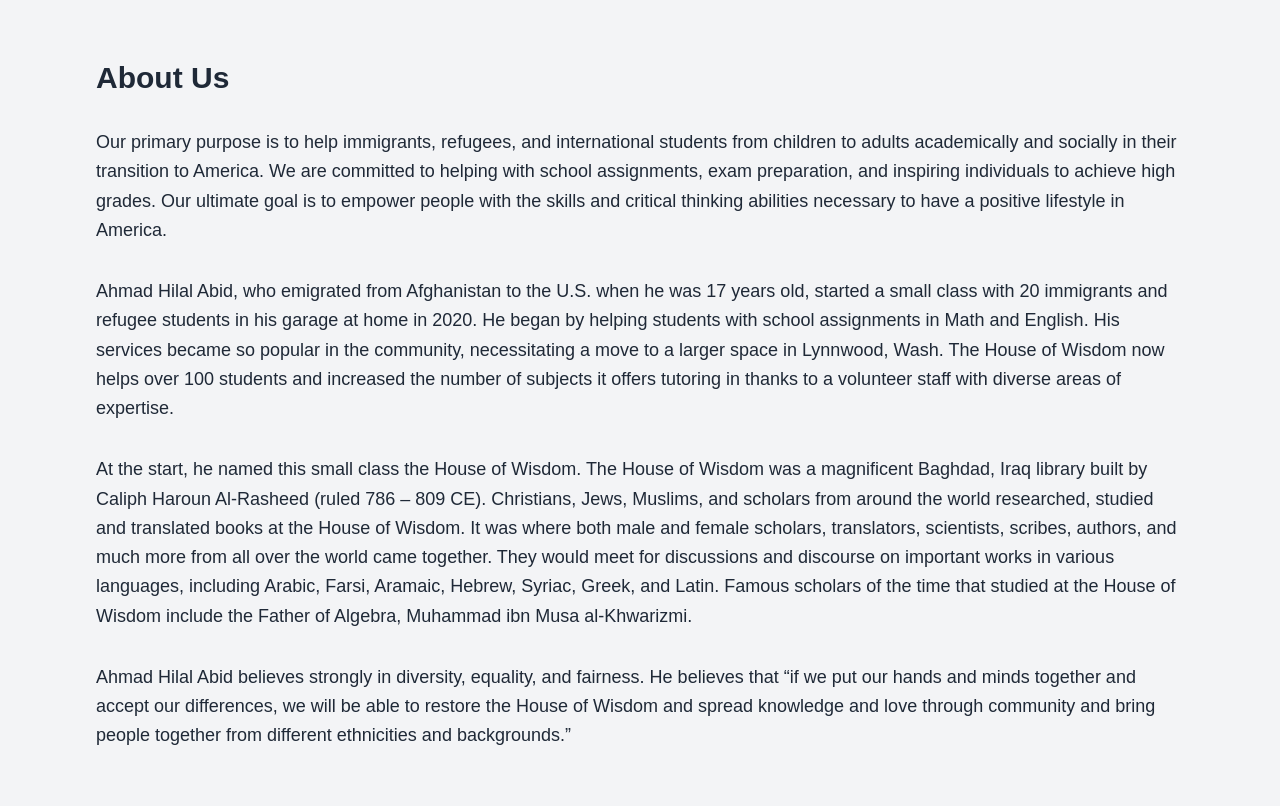
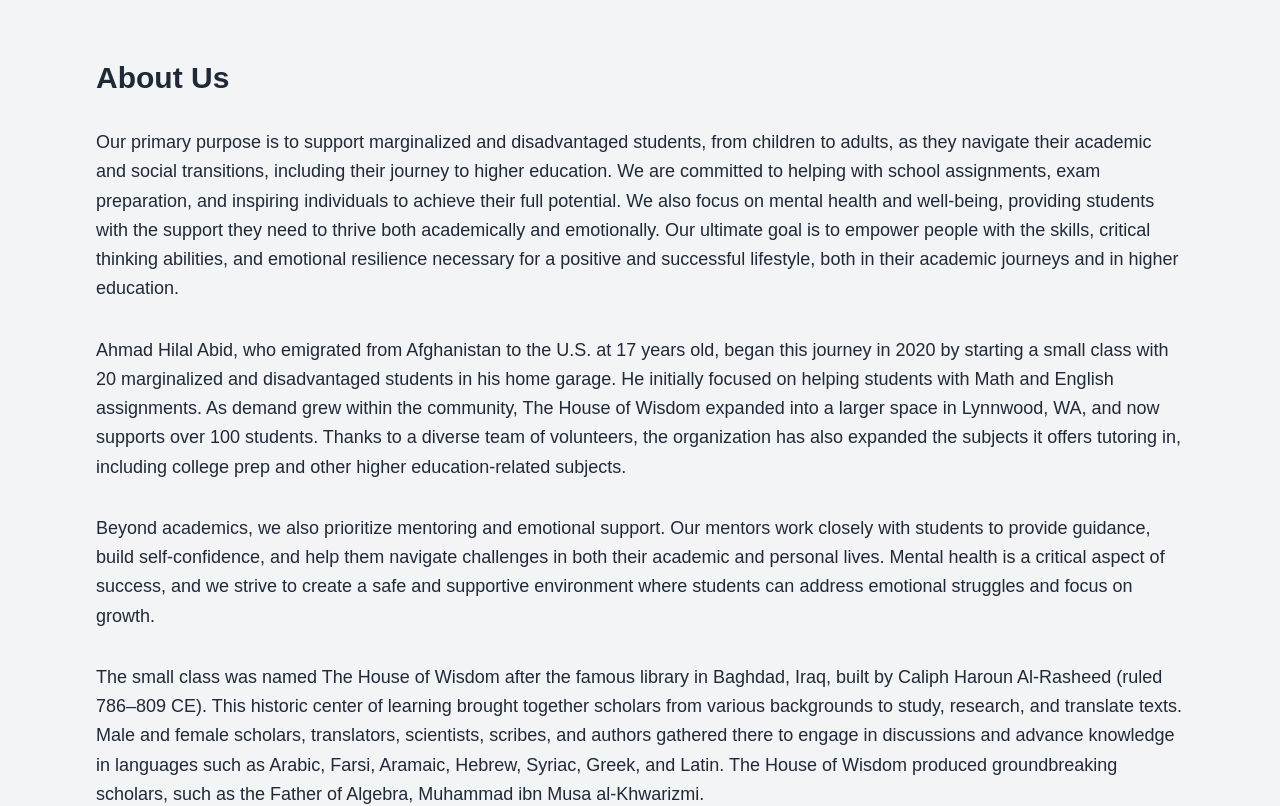
Before and after one commit to HouseOfWisdomProject/liveSiteHOW, a Next.js app in the folder houseofwisdom-website/: page / in a window 1280 px wide. Shown: the part 1180-1986 px from the top of the page. Built offline with nearby package versions, Linux system fonts and the light colour scheme.

Commit message:
Change About US

```diff
--- a/houseofwisdom-website/src/app/page.jsx
+++ b/houseofwisdom-website/src/app/page.jsx
@@ -88,32 +88,22 @@
         <div className="max-w-6xl mx-auto px-4 sm:px-6 lg:px-8">
           <h2 className="text-3xl font-bold text-gray-800 mb-8">About Us</h2>
           <p className="text-lg leading-relaxed mb-8">
-            Our primary purpose is to help immigrants, refugees, and international students from children to adults
-            academically and socially in their transition to America. We are committed to helping with school
-            assignments, exam preparation, and inspiring individuals to achieve high grades. Our ultimate goal is to
-            empower people with the skills and critical thinking abilities necessary to have a positive lifestyle in
-            America.
+            Our primary purpose is to support marginalized and disadvantaged students, from children to adults, as they navigate their academic and social transitions, including their journey to higher education. We are committed to helping with school assignments, exam preparation, and inspiring individuals to achieve their full potential. We also focus on mental health and well-being, providing students with the support they need to thrive both academically and emotionally. Our ultimate goal is to empower people with the skills, critical thinking abilities, and emotional resilience necessary for a positive and successful lifestyle, both in their academic journeys and in higher education.
           </p>
           <p className="text-lg leading-relaxed mb-8">
-            Ahmad Hilal Abid, who emigrated from Afghanistan to the U.S. when he was 17 years old, started a small class
-            with 20 immigrants and refugee students in his garage at home in 2020. He began by helping students with
-            school assignments in Math and English. His services became so popular in the community, necessitating a move
-            to a larger space in Lynnwood, Wash. The House of Wisdom now helps over 100 students and increased the number
-            of subjects it offers tutoring in thanks to a volunteer staff with diverse areas of expertise.
+            Ahmad Hilal Abid, who emigrated from Afghanistan to the U.S. at 17 years old, began this journey in 2020 by starting a small class with 20 marginalized and disadvantaged students in his home garage. He initially focused on helping students with Math and English assignments. As demand grew within the community, The House of Wisdom expanded into a larger space in Lynnwood, WA, and now supports over 100 students. Thanks to a diverse team of volunteers, the organization has also expanded the subjects it offers tutoring in, including college prep and other higher education-related subjects.
           </p>
           <p className="text-lg leading-relaxed mb-8">
-            At the start, he named this small class the House of Wisdom. The House of Wisdom was a magnificent Baghdad,
-            Iraq library built by Caliph Haroun Al-Rasheed (ruled 786 – 809 CE). Christians, Jews, Muslims, and scholars
-            from around the world researched, studied and translated books at the House of Wisdom. It was where both male
-            and female scholars, translators, scientists, scribes, authors, and much more from all over the world came
-            together. They would meet for discussions and discourse on important works in various languages, including
-            Arabic, Farsi, Aramaic, Hebrew, Syriac, Greek, and Latin. Famous scholars of the time that studied at the
-            House of Wisdom include the Father of Algebra, Muhammad ibn Musa al-Khwarizmi.
+            Beyond academics, we also prioritize mentoring and emotional support. Our mentors work closely with students to provide guidance, build self-confidence, and help them navigate challenges in both their academic and personal lives. Mental health is a critical aspect of success, and we strive to create a safe and supportive environment where students can address emotional struggles and focus on growth.
           </p>
           <p className="text-lg leading-relaxed mb-8">
-            Ahmad Hilal Abid believes strongly in diversity, equality, and fairness. He believes that “if we put our hands
-            and minds together and accept our differences, we will be able to restore the House of Wisdom and spread
-            knowledge and love through community and bring people together from different ethnicities and backgrounds.”
+            The small class was named The House of Wisdom after the famous library in Baghdad, Iraq, built by Caliph Haroun Al-Rasheed (ruled 786–809 CE). This historic center of learning brought together scholars from various backgrounds to study, research, and translate texts. Male and female scholars, translators, scientists, scribes, and authors gathered there to engage in discussions and advance knowledge in languages such as Arabic, Farsi, Aramaic, Hebrew, Syriac, Greek, and Latin. The House of Wisdom produced groundbreaking scholars, such as the Father of Algebra, Muhammad ibn Musa al-Khwarizmi.
+          </p>
+          <p className="text-lg leading-relaxed mb-8">
+            Ahmad Hilal Abid believes deeply in diversity, equality, and fairness. He states, “If we put our hands and minds together and embrace our differences, we can restore the House of Wisdom, spread knowledge and love, and bring people together from different ethnicities and backgrounds.”
+          </p>
+          <p className="text-lg leading-relaxed mb-8">
+            Let us work together to empower marginalized and disadvantaged students, from K-12 to higher education, through education, community, mentoring, and mental health support.
           </p>
         </div>
 
```
